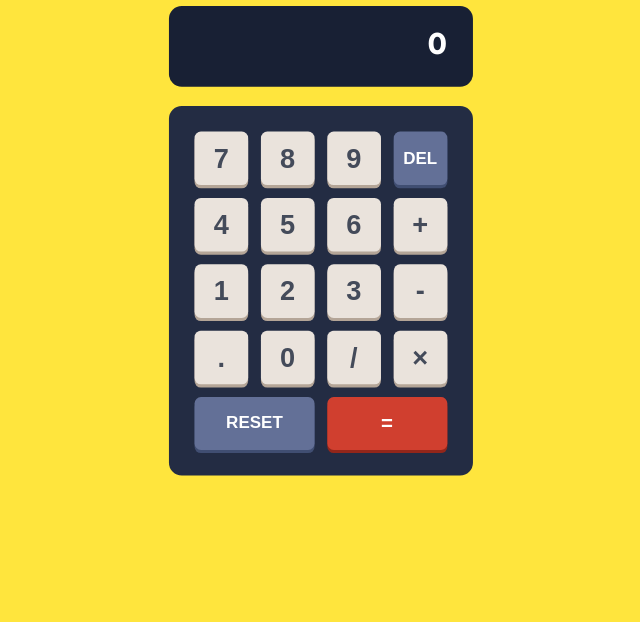
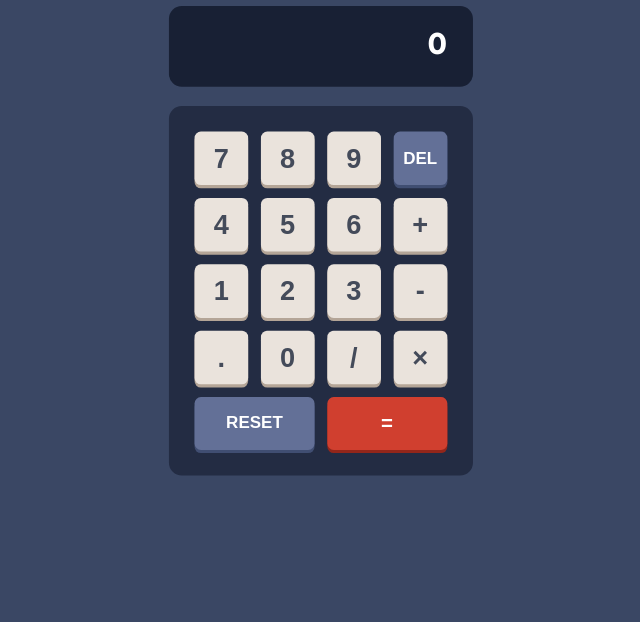
Before and after one commit to SamirAhmad5445/calculator-app-main, a plain HTML site: page index.html in a window 1280 px wide. Shown: the part 178-800 px from the top of the page, without its empty margins (319-959 px from the left). Drawn offline with Linux system fonts and the light colour scheme.

Commit message:
back to normal

```diff
--- a/style.css
+++ b/style.css
@@ -1,7 +1,7 @@
 /* 1: The Dark Theme (default) */
 :root {
   /* backgrounds */
-  --bg-primary: hsl(52, 100%, 62%);
+  --bg-primary: hsl(222, 26%, 31%);
   --bg-neutral: hsl(223, 31%, 20%);
   --bg-accent: hsl(224, 36%, 15%);
   /* keys and toggle */
```
